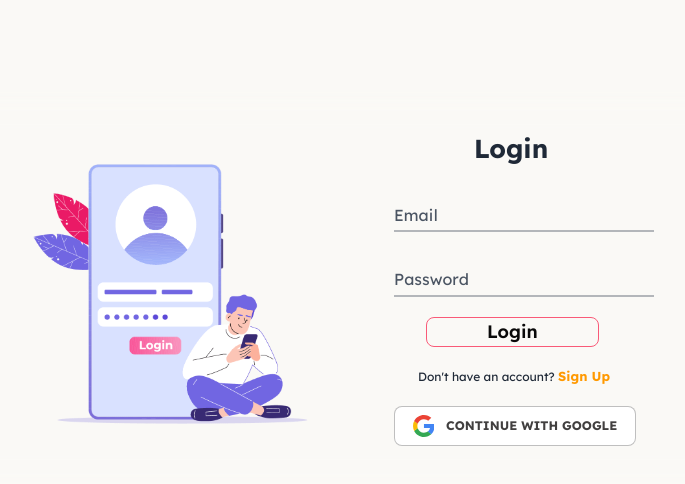
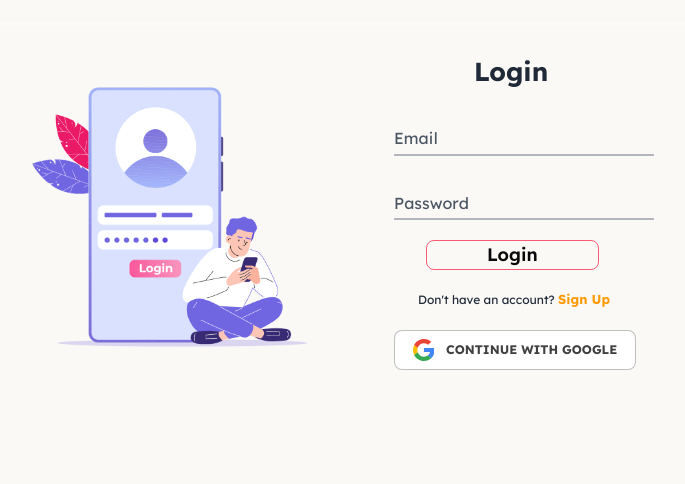
Before and after one commit to hshehriyaralam/MoneyMinder, a React (Vite) app: page / in a window 1280 px wide. Shown: the part 212-696 px from the top of the page, without its empty margins (262-947 px from the left). Built offline with nearby package versions, Linux system fonts and the light colour scheme; no server answers.

Commit message:
set login height

```diff
--- a/src/Components/layout/LoginForm.jsx
+++ b/src/Components/layout/LoginForm.jsx
@@ -93,7 +93,7 @@ const handleGoogleLogin = () => {
 
 
   return (
-<div className="min-h-screen bg-transparent flex justify-center items-center overflow-hidden">
+<div className="h-screen bg-transparent flex justify-center my-30 overflow-hidden">
   <div className="w-full max-w-4xl bg-transparent backdrop-blur-lg rounded-lg overflow-hidden flex flex-col p-2">
 
     <div className="flex flex-col md:flex-row p-4">
--- a/src/Components/layout/SinUpForm.jsx
+++ b/src/Components/layout/SinUpForm.jsx
@@ -44,12 +44,10 @@ const SignUpForm = () => {
       setFullName('')
       setEmail('')
       setPassword('')
-      console.log("SignUp successfully");
       Navigate('/')
 
 
     }catch(error){
-       console.log("SignUp failed",error.message);
        if(error.response?.status === 400){
         showAlert("error", "ALL filed is Required");
       }else if(error.response?.status === 409){
--- a/src/Pages/Login.jsx
+++ b/src/Pages/Login.jsx
@@ -4,9 +4,9 @@ import LoginForm from '../Components/layout/LoginForm.jsx';
 
 
 const Login = () => {
-  useEffect(() => {
-    window.scrollTo({ top: document.body.scrollHeight, behavior: 'smooth' })
-  },[])
+  // useEffect(() => {
+  //   window.scrollTo({ top: document.body.scrollHeight, behavior: 'smooth' })
+  // },[])
   return (
     <div>
       <LoginForm />
```
